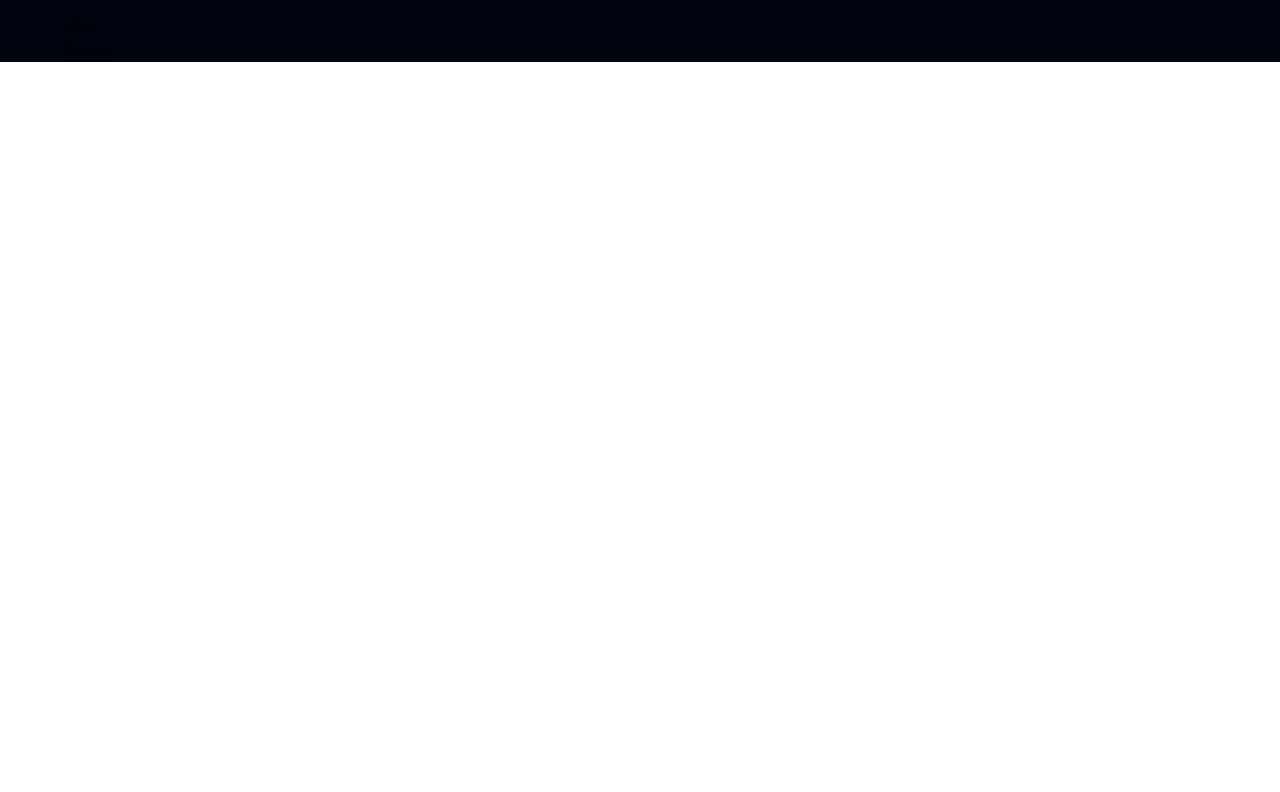
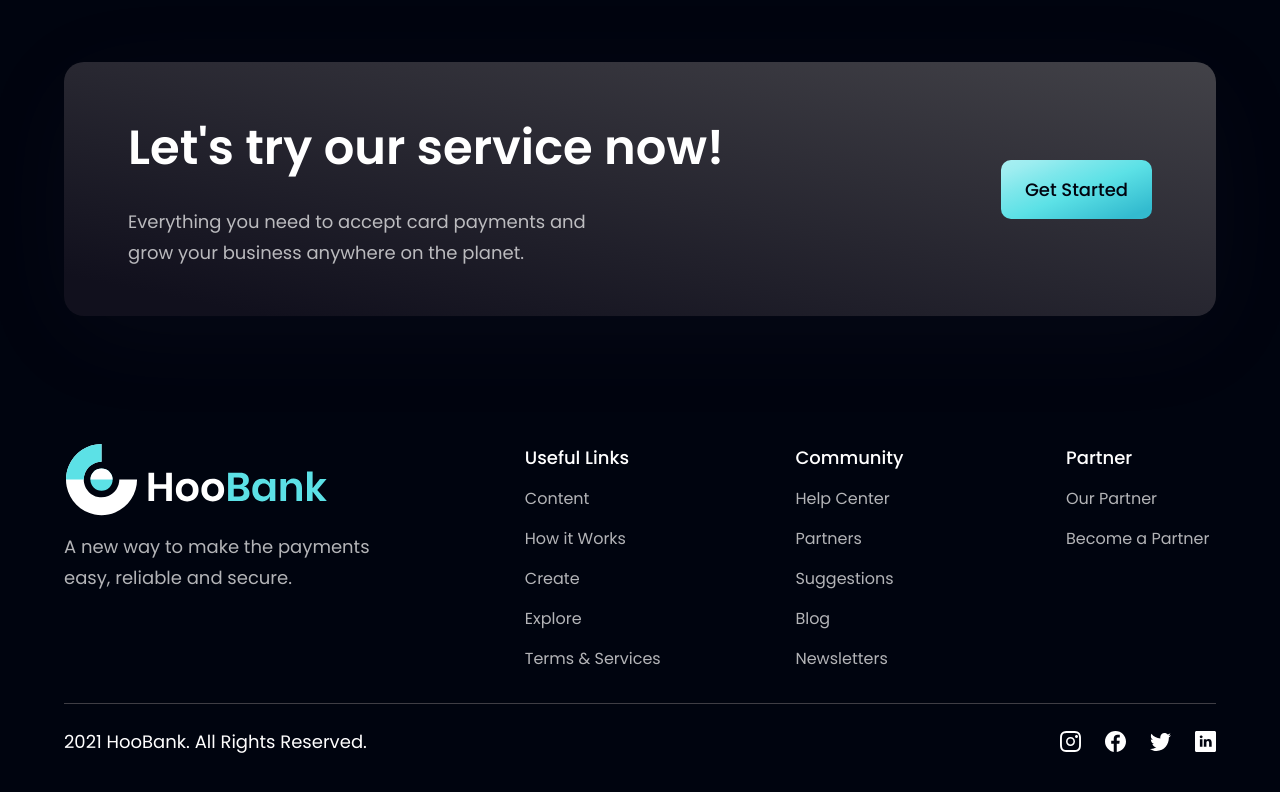
Before and after one commit to ablemosjr/hooBank-website, a React (Vite) app: page / in a window 1280 px wide. Shown: the part 3935-4727 px from the top of the page. Before the commit the page ends 3997 px from the top, so only its background shows below. Built offline with nearby package versions, Linux system fonts and the light colour scheme.

Commit message:
feat: billing, cta and footer section

```diff
--- a/src/components/Billing.jsx
+++ b/src/components/Billing.jsx
@@ -3,7 +3,7 @@
 
 const Billing = () => (
   <section
-    key="product"
+    id="product"
     className={layout.sectionImgReverse}
   >
     <div className={layout.sectionImgReverse}>
--- a/src/components/Cta.jsx
+++ b/src/components/Cta.jsx
@@ -1,7 +1,21 @@
-const Cta = () => {
-  return (
-    <div>CTA</div>
-  )
-}
+import styles from '../style';
+import Button from './Button';
+
+const Cta = () => (
+  <section className={`${styles.flexCenter} ${styles.marginY} ${styles.padding} sm:flex-row flex-col bg-black-gradient-2 rounded-[20px] box-shadow`}>
+    <div className="flex-1 flex flex-col">
+      <h2 className={styles.heading2}>
+        Let's try our service now!
+      </h2>
+      <p className={`${styles.paragraph} max-w-[470px] mt-5`}>
+        Everything you need to accept card payments and grow your business anywhere on the planet.
+      </p>
+    </div>
+
+    <div className={`${styles.flexCenter} sm:ml-10 ml-0 sm:mt-0 mt-10`}>
+      <Button />
+    </div>
+  </section>
+)
 
 export default Cta
--- a/src/components/Footer.jsx
+++ b/src/components/Footer.jsx
@@ -1,7 +1,57 @@
-const Footer = () => {
-  return (
-    <div>Footer</div>
-  )
-}
+import styles from '../style';
+import { logo } from '../assets';
+import { footerLinks, socialMedia } from '../constants';
+
+const Footer = () => (
+  <section className={`${styles.flexCenter} ${styles.paddingY} flex-col`}>
+    <div className={`${styles.flexStart} md:flex-row flex-col mb-8 w-full`}>
+      <div className="flex-1 flex flex-col justify-start">
+        <img src={logo} alt="hooBank"
+          className="w-[266px] h-[72px] object-contain"
+        />
+        <p className={`${styles.paragraph} mt-4 max-w-[310px]`}>
+          A new way to make the payments easy, reliable and secure.
+        </p>
+      </div>
+
+      <div className="flex-[1.5] w-full flex flex-row justify-between flex-wrap md:mt-0 mt-10">
+        {footerLinks.map((footerLink, index) => (
+          <div key={index} className="flex flex-col ss:my-0 my-4 min-w-[150px]">
+            <h4 className="font-poppins font-medium text-[18px] leading-[27px] text-white">
+              {footerLink.title}
+            </h4>
+            <ul className="list-none mt-4" key={footerLink.key}>
+              {footerLink.links.map((link, index) => (
+                <li key={link.name} className={`font-poppins font-normal text-[16px] leading-[24px] text-dimWhite hover:text-secondary cursor-pointer
+                ${index !== footerLink.links.length - 1 ? 'mb-4' : 'mb-0'}`}
+                >
+                  {link.name}
+                </li>
+              ))}
+            </ul>
+          </div>
+        ))}
+      </div>
+    </div>
+
+    <div className="w-full flex justify-between items-center md:flex-row flex-col pt-6 border-t-[1px] border-t-[#3F3E45]">
+      <p className="font-poppins font-normal text-center text-[18px] leading-[27px] text-white">
+        2021 HooBank. All Rights Reserved.
+      </p>
+
+      <div className="flex flex-row md:mt-0 mt-6">
+        {socialMedia.map((social, index) => (
+          <img
+            key={social.id}
+            src={social.icon}
+            alt={social.id}
+            className={`w-[21px] h-[21px] object-contain cursor-pointer
+            ${index !== socialMedia.length -1 ? 'mr-6' : 'mr-0'}`}
+          />
+        ))}
+      </div>
+    </div>
+  </section>
+)
 
 export default Footer
```
